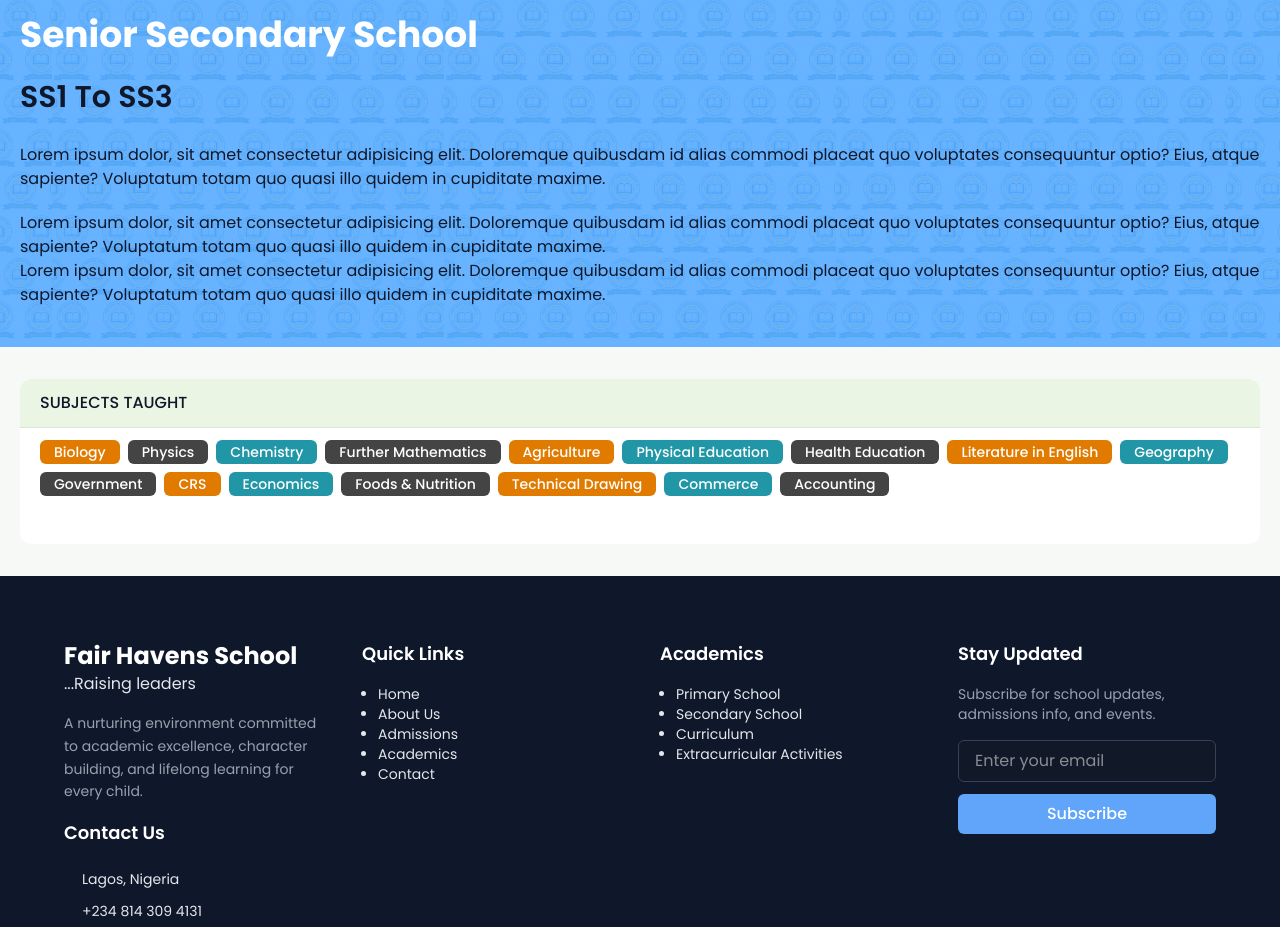
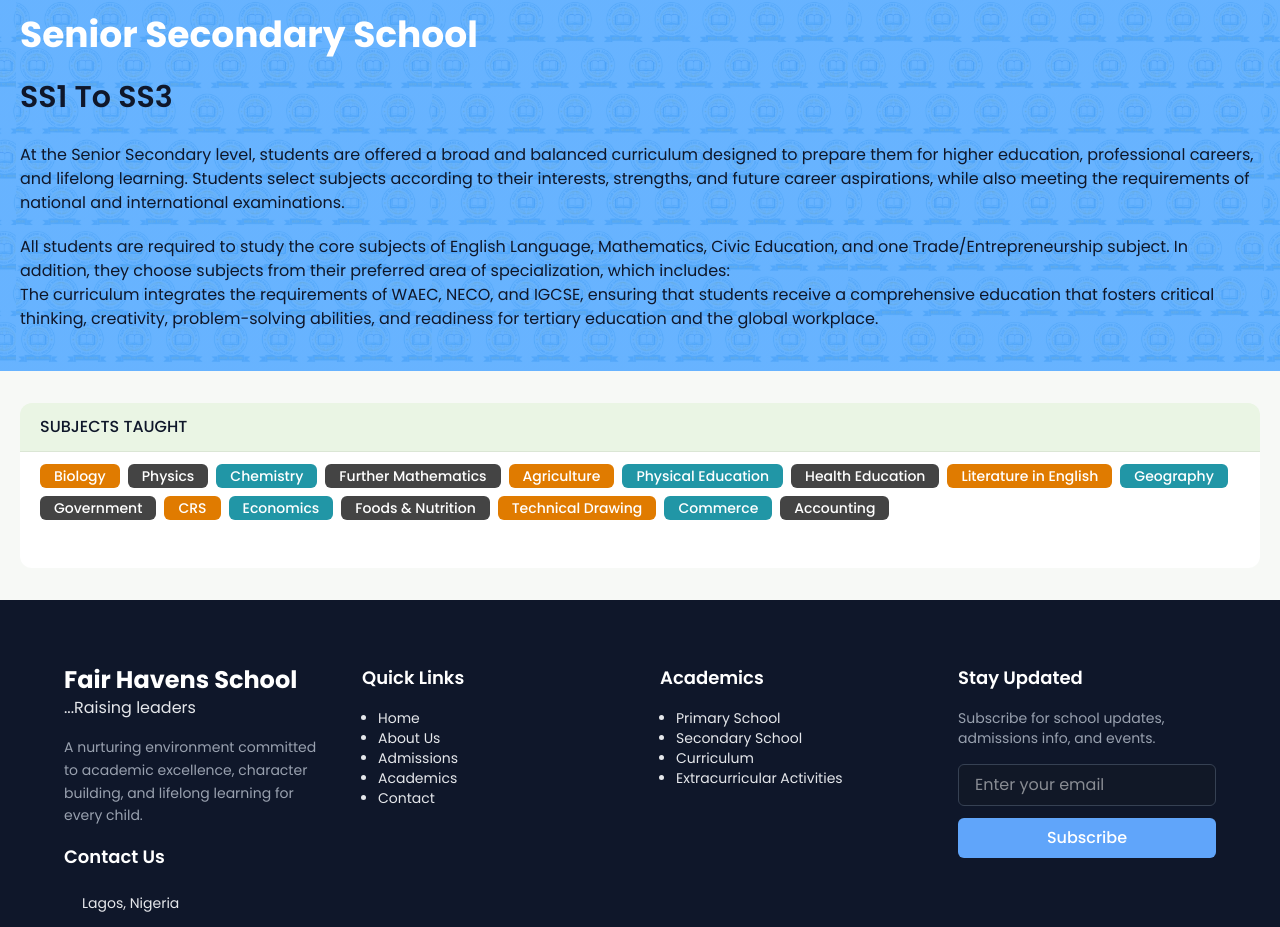
Before and after one commit to Demzy06/fair-havens-school, a React (Vite) app: page /secondary-programs in a window 1280 px wide. Shown: the part 826-1753 px from the top of the page. Built offline with nearby package versions, Linux system fonts and the light colour scheme; some icons are missing.

Commit message:
Changed the paragraph values in the school content arrays, from lorem to actual texts, also passed a new prop called list into the Academics content component

```diff
--- a/src/pages/SecondaryPrograms.jsx
+++ b/src/pages/SecondaryPrograms.jsx
@@ -31,11 +31,16 @@ const seniorSchoolContent = {
   stage: "Senior Secondary School",
   classType: "SS1 To SS3",
   firstParagraph:
-    "Lorem ipsum dolor, sit amet consectetur adipisicing elit. Doloremque quibusdam id alias commodi placeat quo voluptates consequuntur optio? Eius, atque sapiente? Voluptatum totam quo quasi illo quidem in cupiditate maxime.",
+    "At the Senior Secondary level, students are offered a broad and balanced curriculum designed to prepare them for higher education, professional careers, and lifelong learning. Students select subjects according to their interests, strengths, and future career aspirations, while also meeting the requirements of national and international examinations.",
   secondParagraph:
-    "Lorem ipsum dolor, sit amet consectetur adipisicing elit. Doloremque quibusdam id alias commodi placeat quo voluptates consequuntur optio? Eius, atque sapiente? Voluptatum totam quo quasi illo quidem in cupiditate maxime.",
+    "All students are required to study the core subjects of English Language, Mathematics, Civic Education, and one Trade/Entrepreneurship subject. In addition, they choose subjects from their preferred area of specialization, which includes:",
+  listArr: [
+    "Science and Mathematics",
+    "Humanities and Arts",
+    "Business/Commercial Studies",
+  ],
   thirdParagraph:
-    "Lorem ipsum dolor, sit amet consectetur adipisicing elit. Doloremque quibusdam id alias commodi placeat quo voluptates consequuntur optio? Eius, atque sapiente? Voluptatum totam quo quasi illo quidem in cupiditate maxime.",
+    "The curriculum integrates the requirements of WAEC, NECO, and IGCSE, ensuring that students receive a comprehensive education that fosters critical thinking, creativity, problem-solving abilities, and readiness for tertiary education and the global workplace.",
 };
 
 const seniorSubjectTaught = [
@@ -79,6 +84,7 @@ function SecondaryPrograms() {
           firstParagraph={seniorSchoolContent.firstParagraph}
           secondParagraph={seniorSchoolContent.secondParagraph}
           thirdParagraph={seniorSchoolContent.thirdParagraph}
+          list={seniorSchoolContent.listArr}
         />
         <AcademicsSubjectTaught subjectArr={seniorSubjectTaught} />
       </div>
```
